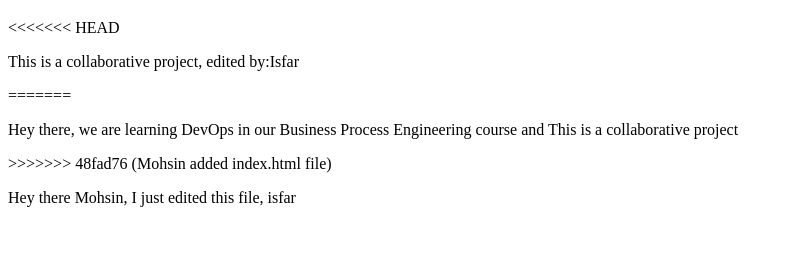
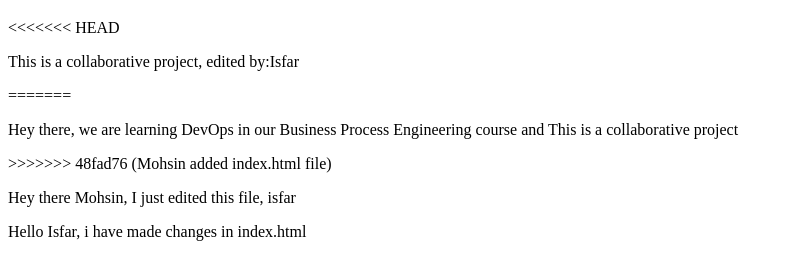
Before and after one commit to mohsinsabir/devops-collab-project, a plain HTML site: page index.html in a window 1280 px wide. Shown: the part 61-340 px from the top of the page, without its empty margins (0-794 px from the left). Drawn offline with Linux system fonts and the light colour scheme.

Commit message:
inserted changes in index.html

```diff
--- a/index.html
+++ b/index.html
@@ -12,5 +12,7 @@
 >>>>>>> 48fad76 (Mohsin added index.html file)
 
 <p>Hey there Mohsin, I just edited this file, isfar </p>
+
+<p> Hello Isfar, i have made changes in index.html
 </body>
 </html>
```
